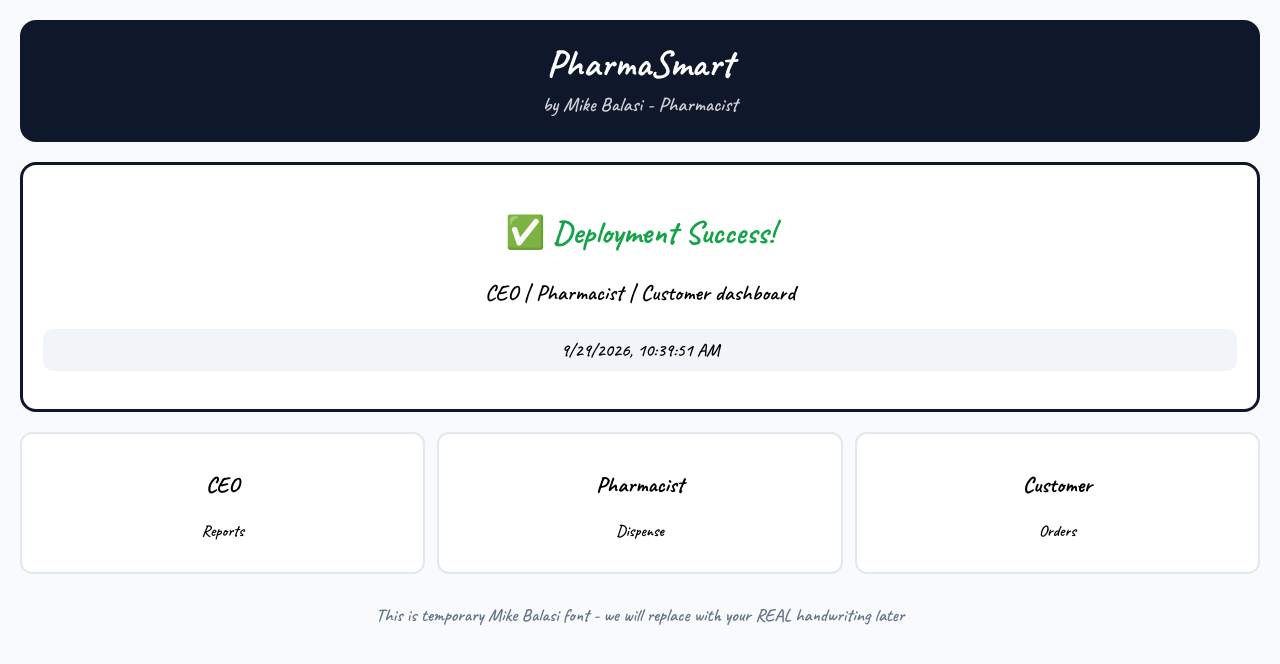
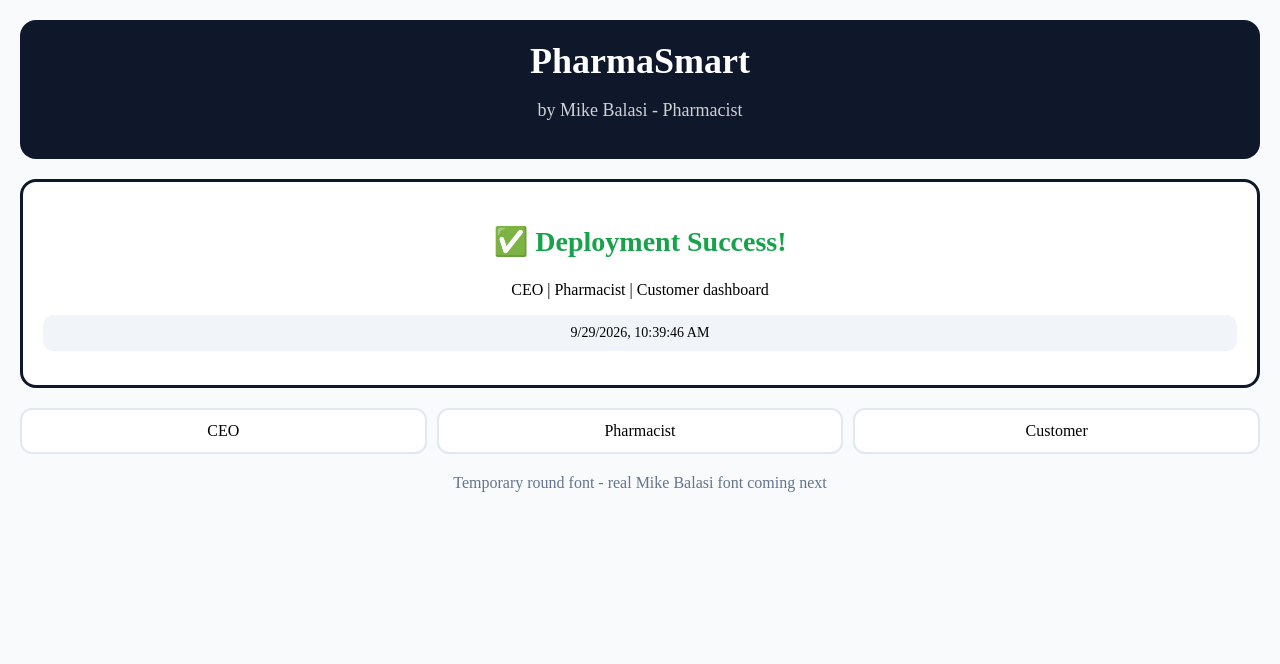
Before and after one commit to balasimike53-ui/pharmasmart, a Next.js app: page / in a window 1280 px wide. Shown: the top 664 px of the page. Built offline with nearby package versions, Linux system fonts and the light colour scheme.

Commit message:
Update page.tsx

```diff
--- a/app/page.tsx
+++ b/app/page.tsx
@@ -6,49 +6,28 @@ export default function Page() {
 
   useEffect(() => {
     setTime(new Date().toLocaleString());
-    setInterval(() => setTime(new Date().toLocaleString()), 1000);
   }, []);
 
   return (
-    <>
-      <style>{`
-        @import url('https://fonts.googleapis.com/css2?family=Caveat:wght@600;700&display=swap');
-        .hand { font-family: 'Caveat', cursive; }
-      `}</style>
-
-      <div className="hand" style={{minHeight:"100vh", background:"#f8fafc", padding:"20px"}}>
-
+    <div style={{padding:"20px", fontFamily:"cursive", minHeight:"100vh", background:"#f8fafc"}}>
       <div style={{background:"#0f172a", color:"white", padding:"20px", borderRadius:"16px", textAlign:"center"}}>
-          <h1 style={{fontSize:"38px", margin:0}}>PharmaSmart</h1>
-          <p style={{fontSize:"20px", opacity:0.8, margin:"5px 0"}}>by Mike Balasi - Pharmacist</p>
+        <h1 style={{fontSize:"36px", margin:0}}>PharmaSmart</h1>
+        <p style={{fontSize:"18px", opacity:0.8}}>by Mike Balasi - Pharmacist</p>
       </div>
 
       <div style={{background:"white", border:"3px solid #0f172a", borderRadius:"16px", padding:"20px", marginTop:"20px", textAlign:"center"}}>
-          <h2 style={{fontSize:"32px", color:"#16a34a"}}>✅ Deployment Success!</h2>
-          <p style={{fontSize:"22px"}}>CEO | Pharmacist | Customer dashboard</p>
-          <p style={{fontSize:"18px", background:"#f1f5f9", padding:"10px", borderRadius:"10px"}}>{time}</p>
+        <h2 style={{fontSize:"28px", color:"#16a34a"}}>✅ Deployment Success!</h2>
+        <p>CEO | Pharmacist | Customer dashboard</p>
+        <p style={{background:"#f1f5f9", padding:"10px", borderRadius:"10px", fontSize:"14px"}}>{time}</p>
       </div>
 
-        <div style={{display:"grid", gridTemplateColumns:"1fr 1fr 1fr", gap:"12px", marginTop:"20px"}}>
-          <div style={{background:"white", padding:"15px", borderRadius:"12px", border:"2px solid #e2e8f0", textAlign:"center"}}>
-            <h3 style={{fontSize:"22px"}}>CEO</h3>
-            <p>Reports</p>
-          </div>
-          <div style={{background:"white", padding:"15px", borderRadius:"12px", border:"2px solid #e2e8f0", textAlign:"center"}}>
-            <h3 style={{fontSize:"22px"}}>Pharmacist</h3>
-            <p>Dispense</p>
-          </div>
-          <div style={{background:"white", padding:"15px", borderRadius:"12px", border:"2px solid #e2e8f0", textAlign:"center"}}>
-            <h3 style={{fontSize:"22px"}}>Customer</h3>
-            <p>Orders</p>
-          </div>
+      <div style={{display:"grid", gridTemplateColumns:"1fr 1fr 1fr", gap:"10px", marginTop:"20px"}}>
+        <div style={{background:"white", padding:"12px", borderRadius:"12px", border:"2px solid #e2e8f0", textAlign:"center"}}>CEO</div>
+        <div style={{background:"white", padding:"12px", borderRadius:"12px", border:"2px solid #e2e8f0", textAlign:"center"}}>Pharmacist</div>
+        <div style={{background:"white", padding:"12px", borderRadius:"12px", border:"2px solid #e2e8f0", textAlign:"center"}}>Customer</div>
       </div>
 
-        <p style={{textAlign:"center", marginTop:"30px", fontSize:"18px", color:"#64748b"}}>
-          This is temporary Mike Balasi font - we will replace with your REAL handwriting later
-        </p>
-
+      <p style={{textAlign:"center", marginTop:"20px", color:"#64748b"}}>Temporary round font - real Mike Balasi font coming next</p>
     </div>
-    </>
   );
 }
```
Lines whose indentation alone changed are shown as unchanged.
